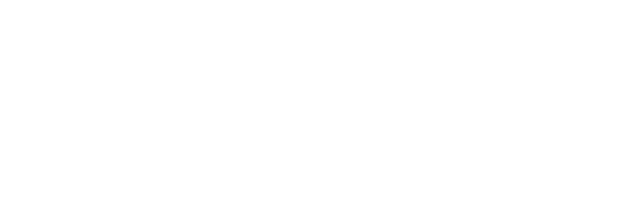
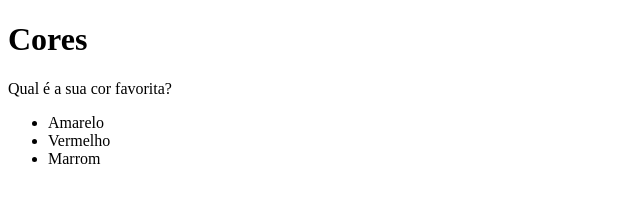
Before and after one commit to Kemadu/exercicio_03, a plain HTML site: page index.html in a window 1280 px wide. Shown: the whole page, without its empty margins (0-640 px from the left). Drawn offline with Linux system fonts and the light colour scheme.

Commit message:
adiciona conteudo index.html

```diff
--- a/index.html
+++ b/index.html
@@ -1,11 +1,17 @@
 <!DOCTYPE html>
 <html lang="pt-br">
-<head>
+  <head>
     <meta charset="UTF-8">
-    <meta name="viewport" content="width=device-width, initial-scale=1.0">
-    <title>Document</title>
-</head>
-<body>
-
-</body>
+    <title>HTML</title>
+    <style></style>
+  </head>
+  <body>
+    <h1>Cores</h1>
+    <p>Qual é a sua cor favorita?</p>
+    <ul>
+      <li>Amarelo</li>
+      <li>Vermelho</li>
+      <li>Marrom</li>
+    </ul>
+  </body>
 </html>
```
